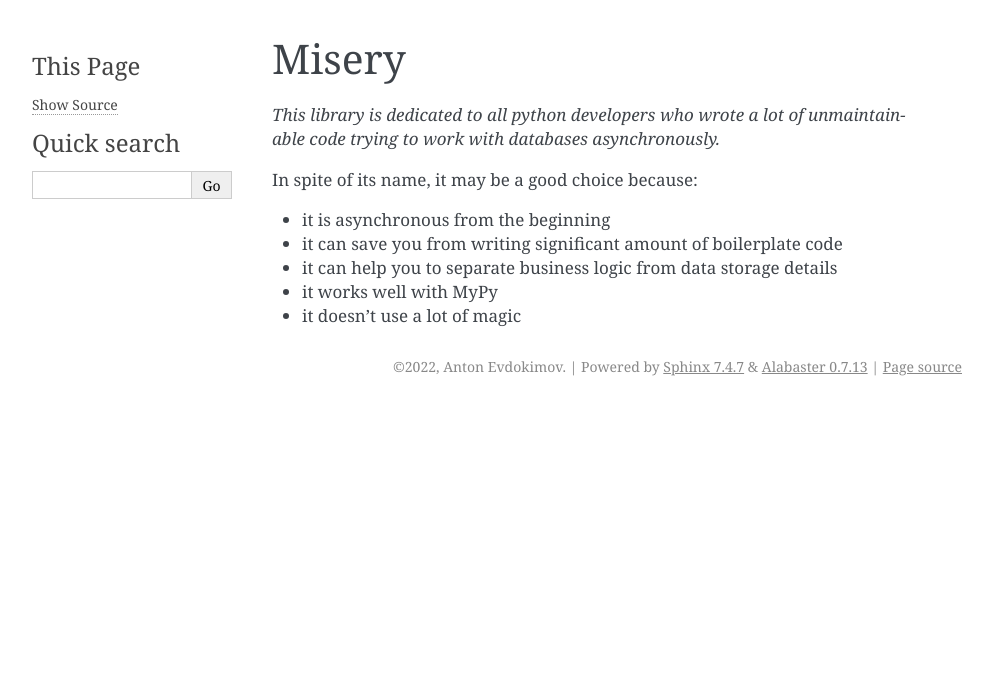
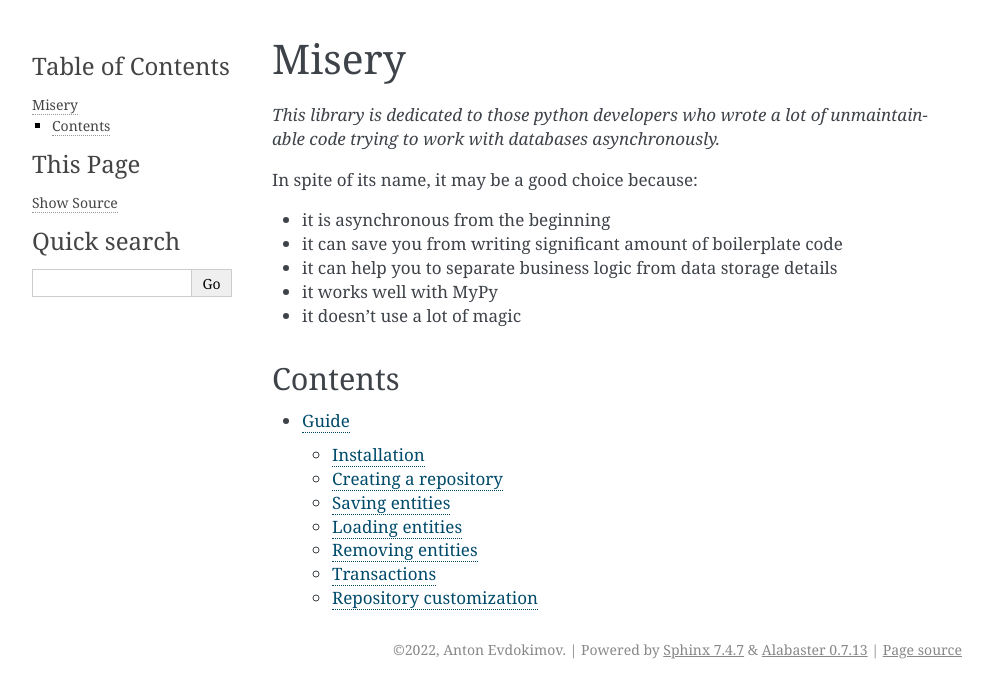
Before and after one commit to meowmeowcode/misery, a Sphinx documentation site: the page built from docs/source/index.rst, in a window 1280 px wide. Shown: the top 698 px of the page, without its empty margins (148-1141 px from the left). Built offline with Sphinx 7.4.7, drawn with Linux system fonts in a browser that asks for light colours; some of the changed lines change nothing that is shown.

Commit message:
documentation: add the guide page

```diff
--- /dev/null
+++ b/docs/source/guide.rst
@@ -0,0 +1,156 @@
+.. _guide:
+
+
+Guide
+=====
+
+In examples on this page we’re going to use PostgreSQL because historically it is the first database supported by **misery**.
+
+Installation
+------------
+
+At first you need to install **misery** itself:
+
+.. code-block:: bash
+
+    $ pip install misery
+
+If you're going to use **misery** with PostgreSQL, you also need to install
+**aysncpg** and **PyPika**:
+
+.. code-block:: bash
+
+    $ pip install asyncpg pypika
+
+Creating a repository
+---------------------
+
+Let's imagine that in the business logic of your application
+you have an entity like this::
+
+    from dataclasses import dataclass
+    from uuid import UUID
+
+    @dataclass
+    class User:
+        id: UUID
+        name: str
+
+This entity needs to be stored somewhere. Let's create a table
+in your PostgreSQL database for this purpose::
+
+    import asyncpg
+
+    conn = await asyncpg.connect("postgresql://postgres:password@localhost/postgres")
+
+    await conn.execute(
+        """
+            CREATE TABLE users (
+                id uuid PRIMARY KEY,
+                name text NOT NULL UNIQUE
+            );
+        """
+    )
+
+
+When we have an entity and a table to store it, we can define a repository::
+
+    from misery.postgres import PGRepo
+
+    class UsersRepo(PGRepo[User]):
+        table_name = "users"
+
+To use the repository we need to instantiate it::
+
+    users_repo = UsersRepo(conn)
+
+Take a notice that we passed the connection to the database
+to the repository. The repository will use this connection for making
+queries to the database. There is no need to create a new connection every time
+you want to create a repository because one connection can be shared by many repositories.
+
+Saving entities
+---------------
+
+When the repository is ready, we can populate it with entities::
+
+    from uuid import uuid4
+
+    bob = User(id=uuid4(), name="Bob")
+    await users_repo.add(bob)
+
+    john = User(id=uuid4(), name="john")
+    await users_repo.add(john)
+
+Let's update the second user to fix a typo in his name::
+
+    john.name = john.name.capitalize()
+    await users_repo.update(john)
+
+Loading entities
+----------------
+
+The simplest way to load an entity is to get it by ID::
+
+    user = await users_repo.get(id=bob.id)
+    assert user == bob
+
+Other attributes also can be used::
+
+    user = await users_repo.get(name="Bob")
+    assert user == bob
+
+It's possible to get many entities at once::
+
+    users = await users_repo.get_many()
+    assert len(list(users)) == 2
+
+Entities can be ordered::
+
+    users = await users_repo.get_many(order=["name"])
+    assert [u.name for u in users] == ["Bob", "John"]
+
+Descending ordering is also possible::
+
+    users = await users_repo.get_many(order=["-name"])
+    assert [u.name for u in users] == ["John", "Bob"]
+
+If you don't want to load an entire collection of entities
+from your database, use different types of filters::
+
+    from misery import F
+
+    bert = User(id=uuid4(), name="Bert")
+    await users_repo.add(bert)
+
+    users = await users_repo.get_many(filters=[F.startswith("name", "B")])
+    assert set(u.name for u in users) == {"Bob", "Bert"}
+
+To know more about filters read the API documentation.
+
+Removing entities
+-----------------
+
+It is easy::
+
+    await users_repo.delete(id=bert.id)
+
+Transactions
+------------
+
+There is a special object for transactions.
+Just create it and use as a context manager::
+
+    from misery.postgres import PGTransactionManager
+
+    transaction_manager = PGTransactionManager(conn)
+
+    async with transaction_manager:
+        await users_repo.add(User(id=uuid4(), name="Mike"))
+        await users_repo.add(User(id=uuid4(), name="Mike"))
+
+The transaction above will be rolled back due to the uniqueness
+constrant on the "name" column.
+
+Repository customization
+------------------------
--- a/docs/source/index.rst
+++ b/docs/source/index.rst
@@ -6,7 +6,7 @@
 Misery
 ======
 
-*This library is dedicated to all python developers
+*This library is dedicated to those python developers
 who wrote a lot of unmaintainable code trying to work with
 databases asynchronously.*
 
@@ -18,7 +18,10 @@
 - it works well with MyPy
 - it doesn't use a lot of magic
 
+Contents
+--------
 
 .. toctree::
    :maxdepth: 2
-   :caption: Contents:
+
+   guide
```
